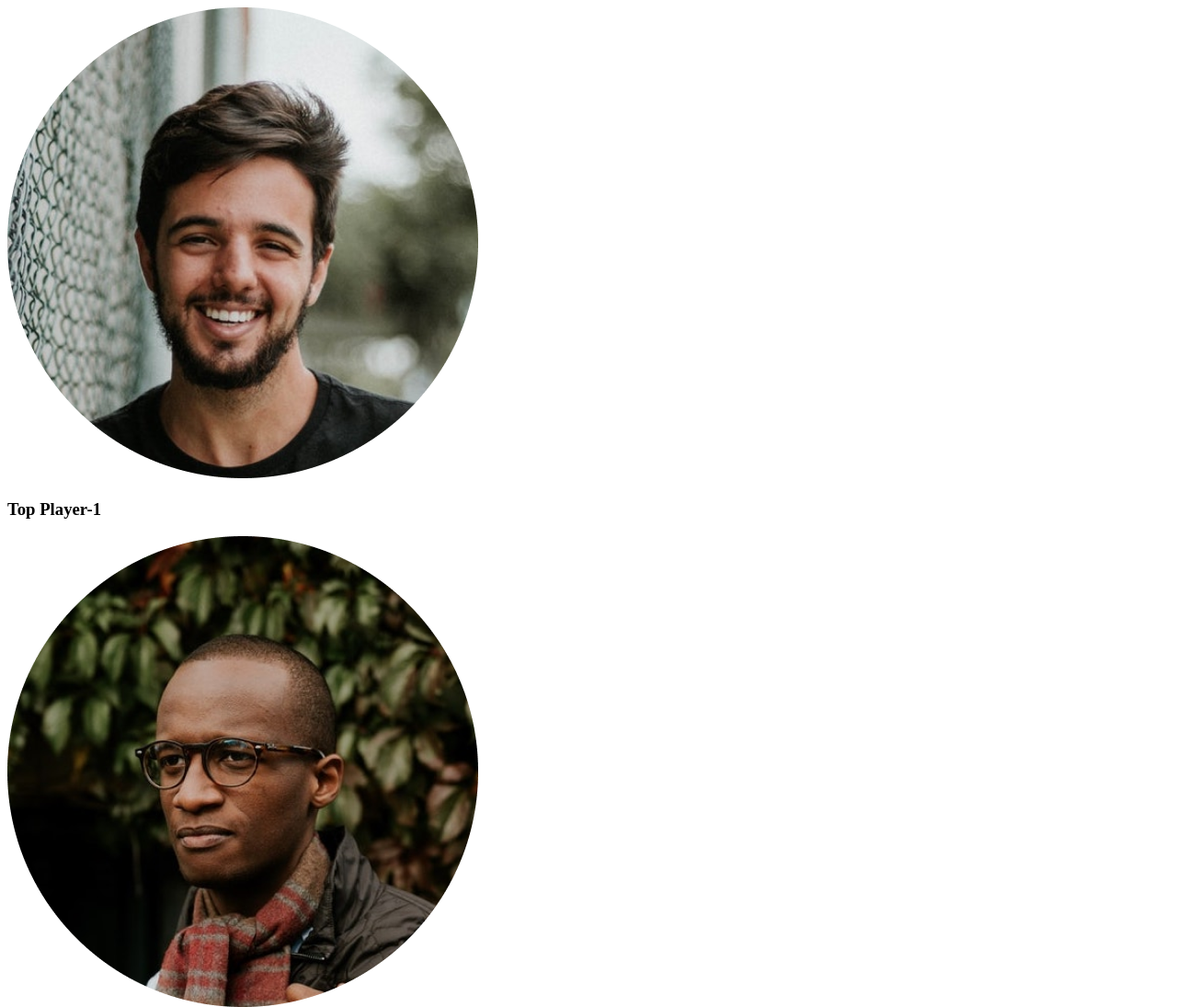
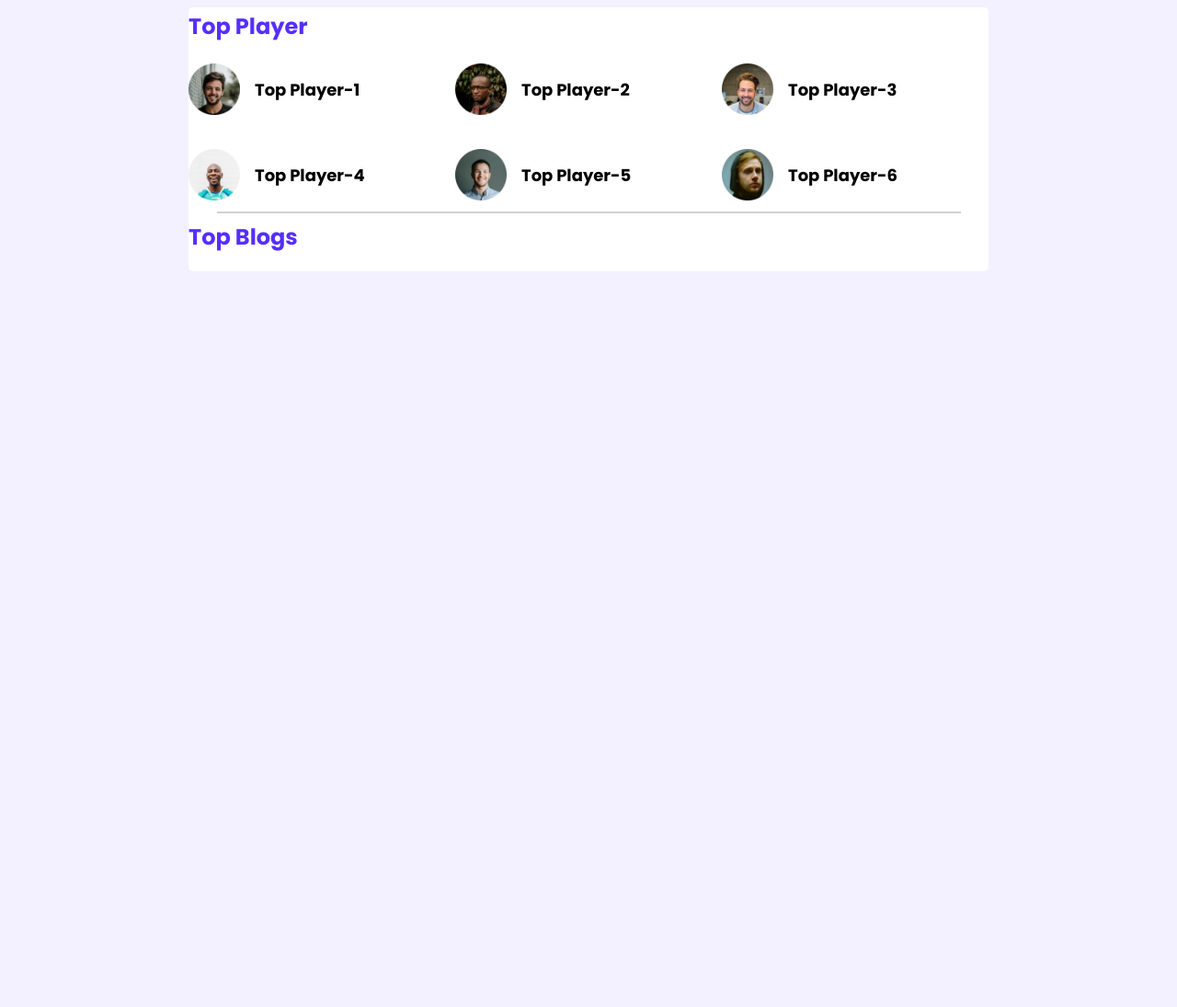
Before and after one commit to freelancer-nahida/simple-lms-site, a plain HTML site: page index.html in a window 1280 px wide. Shown: the top 1095 px of the page at 92% size. After the commit the page ends 800 px from the top, so only its background shows below. Drawn offline with Linux system fonts and the light colour scheme; a web font is replaced by a local one.

Commit message:
top-players

```diff
--- a/index.html
+++ b/index.html
@@ -4,6 +4,7 @@
     <meta charset="UTF-8">
     <meta name="viewport" content="width=device-width, initial-scale=1.0">
     <title>Document</title>
+    <link rel="stylesheet" href="style.css">
 </head>
 <body>
     <div></div>
@@ -13,35 +14,40 @@
     </header>
     <!-- Header end -->
     <main>
-        <section>
+        <section class="container">
+            <h2 class="section-title">Top Player</h2>
             <div class="top-players">
                 <div class="players">
                     <!-- .player*6>img[src="images/players/player-$.png"]+h3{Top Player-$} -->
                     <div class="player">
                         <img src="images/players/player-1.png" alt="">
-                        <h3>Top Player-1</h3>
+                        <h3 class="player-name">Top Player-1</h3>
                     </div>
                     <div class="player">
                         <img src="images/players/player-2.png" alt="">
-                        <h3>Top Player-2</h3>
+                        <h3 class="player-name">Top Player-2</h3>
                     </div>
                     <div class="player">
                         <img src="images/players/player-3.png" alt="">
-                        <h3>Top Player-3</h3>
+                        <h3 class="player-name">Top Player-3</h3>
                     </div>
                     <div class="player">
                         <img src="images/players/player-4.png" alt="">
-                        <h3>Top Player-4</h3>
+                        <h3 class="player-name">Top Player-4</h3>
                     </div>
                     <div class="player">
                         <img src="images/players/player-5.png" alt="">
-                        <h3>Top Player-5</h3>
+                        <h3 class="player-name">Top Player-5</h3>
                     </div>
                     <div class="player">
                         <img src="images/players/player-6.png" alt="">
-                        <h3>Top Player-6</h3>
+                        <h3 class="player-name">Top Player-6</h3>
                     </div>
                 </div>
+            </div>
+            <hr>
+            <div class="top-blogs">
+                <h2 class="section-title">Top Blogs</h2>
             </div>
         </section>
     </main>
--- /dev/null
+++ b/style.css
@@ -0,0 +1,46 @@
+/* Google font */
+@import url('https://fonts.googleapis.com/css2?family=Kalnia+Glaze:wght@100..700&family=Montserrat:ital@0;1&family=Poppins:ital,wght@0,100;0,200;0,300;0,400;0,500;0,600;0,700;0,800;0,900;1,100;1,200;1,300;1,400;1,500;1,600;1,700;1,800;1,900&display=swap');
+
+/* common style or utilities */
+body{
+    font-family: "Poppins", sans-serif;
+    background-color: #F3F1FF;
+}
+.container {
+    background-color: #FFFFFF;
+    width: 870px;
+    border-radius: 5px;
+}
+main {
+    display: flex;
+    justify-content: center;
+}
+/*---------------------
+   top players style
+---------------------*/
+.section-title {
+    color: #562EFF;
+    font-size: 24px;
+    margin-top: 3px;
+}
+.players {
+    display: grid;
+    grid-template-columns: repeat(3,1fr);
+    grid-row-gap: 30px;
+}
+.player {
+    display: flex;
+    align-items: center;
+}
+.player img {
+    height: 56px;
+    width: 56px;
+}
+.player-name {
+    margin-left: 16px;
+    font-size: 18px;
+}
+hr {
+    border: 1px solid #D1D1D1;
+    width: 807px;
+}
```
